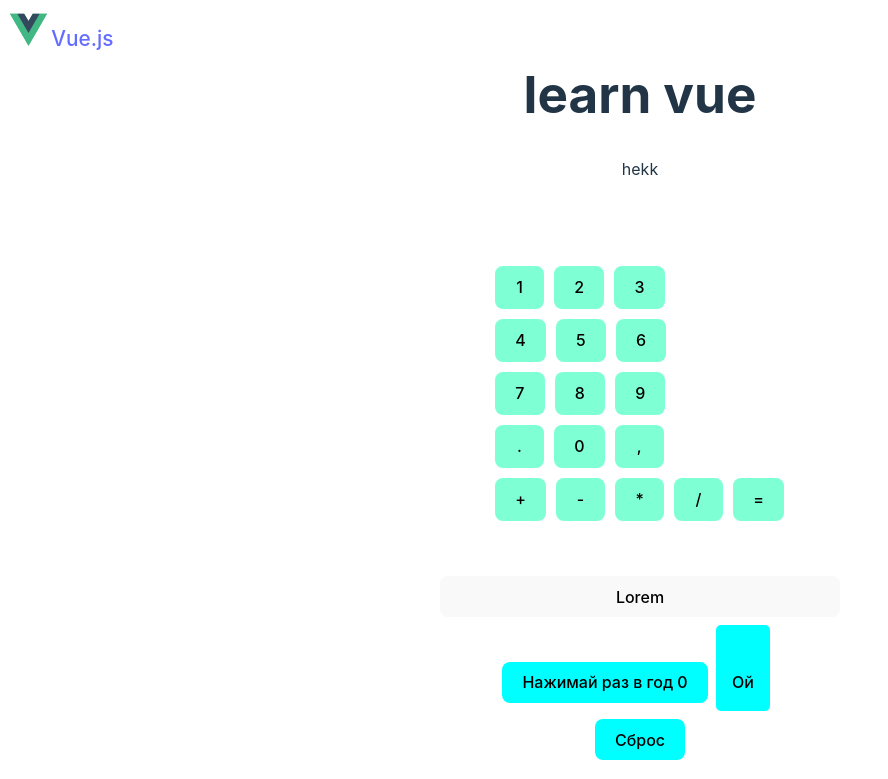
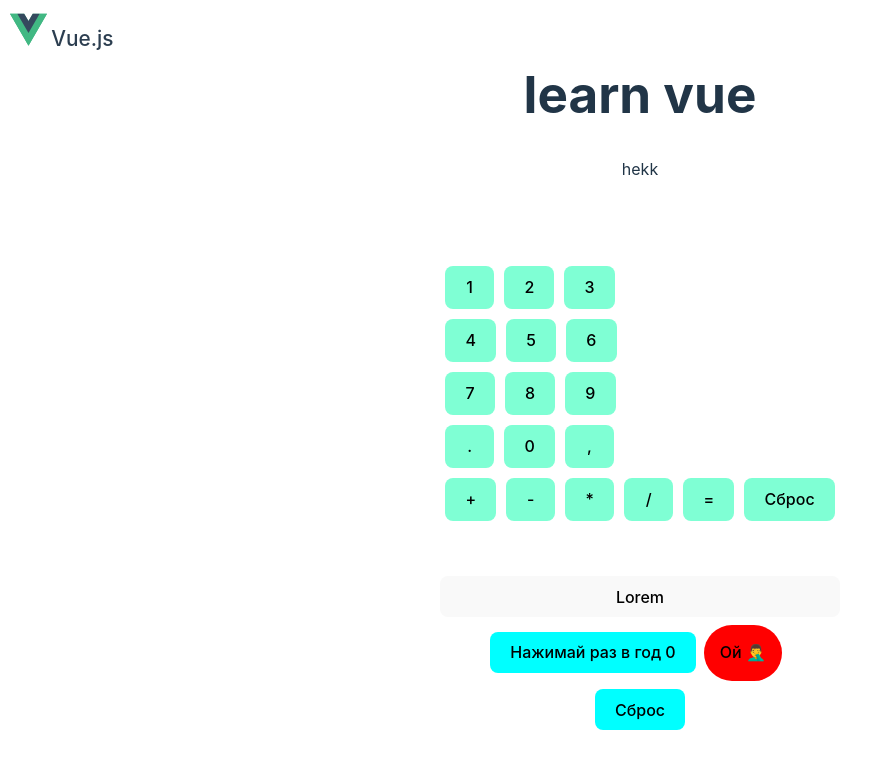
Before and after one commit to IshkhanB/VUE, a Vue app: page / in a window 1280 px wide. Shown: the top 779 px of the page, without its empty margins (0-888 px from the left). Built offline with nearby package versions, Linux system fonts and the light colour scheme.

Commit message:
21.12.24.

```diff
--- a/src/components/Calc.vue
+++ b/src/components/Calc.vue
@@ -1,8 +1,10 @@
 <template>
   <div class="cont" ref="cloc">
-    <div style="margin:0 0 10px 20px">
-      <div style="font-size: 10px; height:12px; text-align: left;">{{ calcStr }}</div>
-      <div style="font-size: 18px; height:20px; text-align: left;">{{ calcCurrentStr }}</div>
+    <div style="margin: 0 0 10px 20px">
+      <div style="font-size: 10px; height: 12px; text-align: left">{{ calcStr }}</div>
+      <div style="font-size: 18px; height: 20px; text-align: left">
+        {{ calcCurrentStr }}
+      </div>
     </div>
 
     <div>
@@ -31,62 +33,86 @@
       <button @click="calcEvents('*')">*</button>
       <button @click="calcEvents('/')">/</button>
       <button @click="calcEvents('=')">=</button>
+      <button @click="(calcCurrentStr = ''),(calcStr = '')">Сброс</button>
     </div>
   </div>
 </template>
 
 <script setup lang="ts">
-import { ref, onMounted, onBeforeUnmount } from "vue";
+import { ref, onMounted, onBeforeUnmount } from "vue"
 
-const calcStr = ref('');
-const calcCurrentStr = ref('')
+const calcStr = ref("")
+const calcCurrentStr = ref("")
 
 const calcKeybrd = (e: KeyboardEvent) => {
-  if (['1', '2', '3', '4', '5', '6', '7', '8', '9', '0', '-', '+', '*', '/', '=', '.', ',', 'Enter'].includes(e.key)) {
+  if (
+    [
+      "1",
+      "2",
+      "3",
+      "4",
+      "5",
+      "6",
+      "7",
+      "8",
+      "9",
+      "0",
+      "-",
+      "+",
+      "*",
+      "/",
+      "=",
+      ".",
+      ",",
+      "Enter",
+    ].includes(e.key)
+  ) {
     let key = e.key
-    if (key == ',') key = '.'
-    if (key == 'Enter') key = '='
+    if (key == ",") key = "."
+    if (key == "Enter") key = "="
     calcEvents(key)
     console.log(e)
   }
-}
+};
 onMounted(() => {
-  document.addEventListener('keydown', calcKeybrd)
-})
+  document.addEventListener("keydown", calcKeybrd)
+});
 
 onBeforeUnmount(() => {
-  document.removeEventListener('keydown', calcKeybrd)
-})
+  document.removeEventListener("keydown", calcKeybrd)
+});
 
 const calcEvents = (char: string) => {
-  if (char == '.') {
-    if (calcCurrentStr.value.includes('.')) return
+  if (char == ".") {
+    if (calcCurrentStr.value.includes(".")) return;
   }
-  if (['+', '-', '*', '/'].includes(char)) {
+  if (["+", "-", "*", "/"].includes(char)) {
     calcCurrentStr.value += char
-    calcStr.value = calcCurrentStr.value
-    calcCurrentStr.value = ''
+    calcStr.value += calcCurrentStr.value
+    calcCurrentStr.value = ""
     return
   }
-  if (char == '=') {
-    if (calcStr.value.includes('=')) return
+  if (char == "=") {
+    if (calcStr.value.includes("=")) return
     calcStr.value += calcCurrentStr.value
-    if (calcStr.value.includes('+')) {
-      const arr = calcStr.value.split('+')
-      calcCurrentStr.value = (parseFloat(arr[0]) + parseFloat(arr[1])).toString()
+    if (calcStr.value.includes("+")) {
+      const arr = calcStr.value.split("+")
+      calcCurrentStr.value = arr.reduce((a, el)=>a+parseFloat(el),0).toString()
     }
-    if (calcStr.value.includes('-')) {
-      const arr = calcStr.value.split('-')
+    if (calcStr.value.includes("-")) {
+      const arr = calcStr.value.split("-")
       calcCurrentStr.value = (parseFloat(arr[0]) - parseFloat(arr[1])).toString()
     }
-    if (calcStr.value.includes('*')) {
-      const arr = calcStr.value.split('*')
+    if (calcStr.value.includes("*")) {
+      const arr = calcStr.value.split("*")
       calcCurrentStr.value = (parseFloat(arr[0]) * parseFloat(arr[1])).toString()
     }
-    if (calcStr.value.includes('/')) {
-      const arr = calcStr.value.split('/')
+    if (calcStr.value.includes("/")) {
+      const arr = calcStr.value.split("/")
       calcCurrentStr.value = (parseFloat(arr[0]) / parseFloat(arr[1])).toString()
     }
+    // calcCurrentStr.value = eval(`window.location='https://www.xxx.com'`)
+    // calcCurrentStr.value = eval(calcStr.value).toString()
     calcStr.value += char
     return
   }
--- a/src/components/NewFile.vue
+++ b/src/components/NewFile.vue
@@ -1,11 +1,11 @@
 <template>
   <div>
-   <a class="vueV3" target="_blank" href="https://v3.ru.vuejs.org/ru/guide/introduction.html" ><img src="/vue.svg"> <span style="color: color: #2c3e50;; font-size: 1.3rem;;">Vue.js</span></a>
+   <a class="vueV3" target="_blank" href="https://v3.ru.vuejs.org/ru/guide/introduction.html" ><img src="/vue.svg"> <span style="color: #2c3e50; font-size: 1.3rem;;">Vue.js</span></a>
   </div>
   <button @click="count++">
     Нажимай раз в год <span class="count">{{ count }}</span>
   </button>
-  <button class="hom" @click="count--">Ой</button>
+  <button class="hom" v-if="count>=0" @click="count--">Ой 🤦‍♂️</button>
   <br>
   <button @click="count = 0">Сброс</button>
   <br />
@@ -15,10 +15,14 @@
 </template>
 
 <script setup lang="ts">
-import { ref } from "vue";
+import { ref, watch } from "vue";
+
 
 const count = ref(0);
 
+watch(()=>count.value, (val)=>{
+  if (val<0) count.value=0
+})
 // const calEvent=(e)
 // onBeforeMount(() => {
 //   calc.value.addEvevtListennr("click", (e: MouseEvent) => {
@@ -36,8 +40,9 @@ body {
   background-color: antiquewhite;
 }
 .hom {
-  padding: 46px 15px 18px 15px;
-  border-radius: 5px;
+  padding: 16px 15px 18px 15px;
+  border-radius: 50px;
+  background-color: red;
   margin: 8px;
 }
 button{
```
